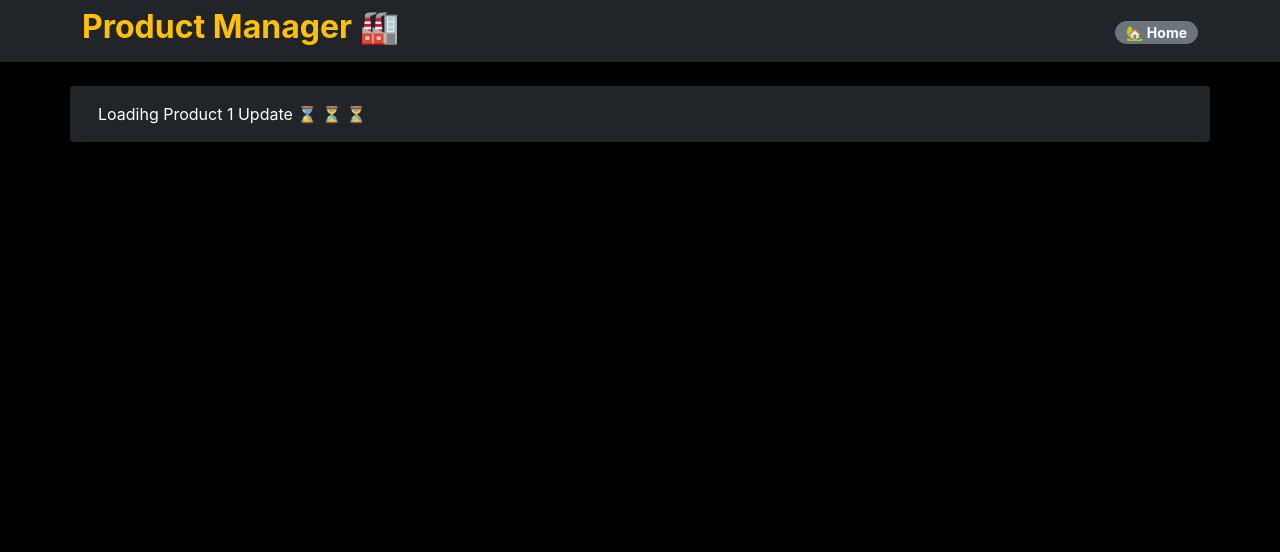
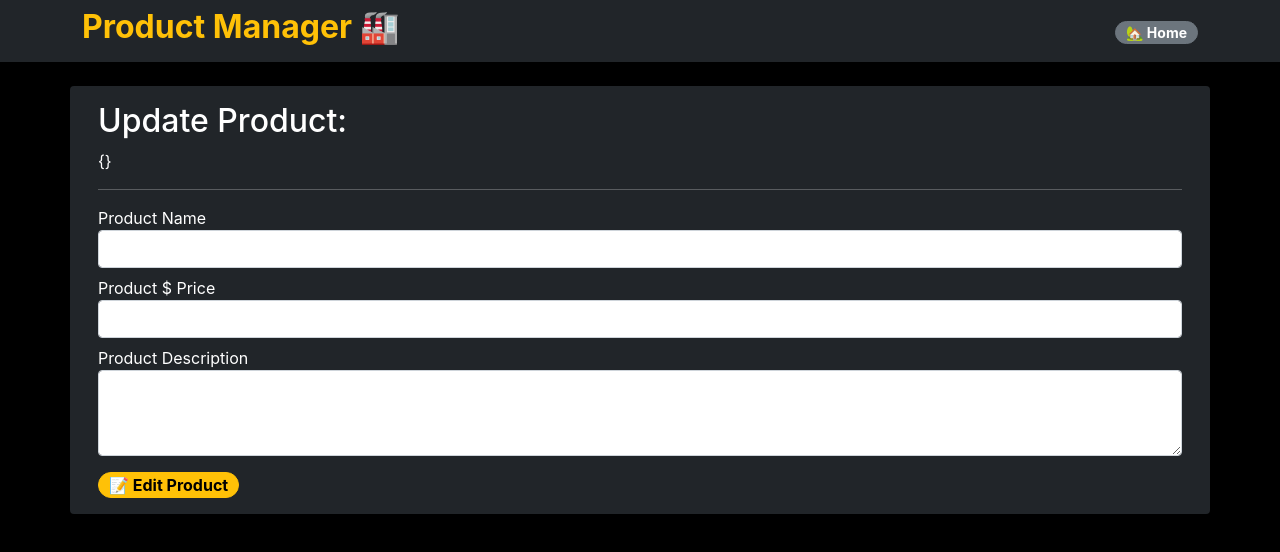
Before and after one commit to vircabading/Coding_Dojo_MERN_Stack_MERN_Fullstack_Project_Manager_V1, a React (Create React App) app in the folder client/: page /products/1/update in a window 1280 px wide. Shown: the top 552 px of the page. Built offline with nearby package versions, Linux system fonts and the light colour scheme; no server answers.

Commit message:
add form in updateProduct in client

```diff
--- a/client/src/views/ProductView.jsx
+++ b/client/src/views/ProductView.jsx
@@ -18,10 +18,7 @@ const ProductView = () => {
     // //// GET PRODUCT FROM API //////////////////
     useEffect(() => {
         axios.get("http://localhost:8000/api/products/" + id)
-            .then(response => {
-                console.log("Product:", JSON.stringify(response.data.product));
-                setProduct(response.data.product);
-            })
+            .then(response => setProduct(response.data.product))
             .catch(error => {
                 console.log("⚠⚠⚠ ERROR FOUND when looking for product ⚠⚠⚠")
             });
--- a/client/src/views/UpdateProductView.jsx
+++ b/client/src/views/UpdateProductView.jsx
@@ -1,4 +1,5 @@
-import React, { useState, useEffect} from 'react';
+import axios, { Axios } from 'axios';
+import React, { useState, useEffect } from 'react';
 import { useParams } from 'react-router-dom';
 
 ////////////////////////////////////////////////////
@@ -7,16 +8,55 @@ import { useParams } from 'react-router-dom';
 
 const UpdateProductView = () => {
     // //// FIELDS /////////////////////////////////
-    const [product, setProduct] = useState(null);
+    const [product, setProduct] = useState({});
     const { id } = useParams();
+
+    // //// GET PRODUCT FROM API ///////////////////
+    useEffect(() => {
+        axios.get("http://localhost:8000/api/products/" + id)
+            .then(res => setProduct(res.data.product))
+            .catch(err => console.log("⚠⚠⚠ ERROR FOUND when retrieving product ⚠⚠⚠"))
+    }, [])
+
+    const handleSubmit = () => {
+
+    }
 
     // //// OUTPUT /////////////////////////////////
     return (
         product
-        ?   <div >
+            ? <div >
                 <h2>Update Product:</h2>
+                <p>{JSON.stringify(product)}</p>
+                <hr />
+                <form onSubmit={e => handleSubmit(e)} >
+                    <div className="form-group mb-2">
+                        <label htmlFor="title">Product Name</label>
+                        <input type="text" className="form-control"
+                            id="title"
+                            value={ product.title }
+                            />
+                    </div>
+                    <div className="form-group mb-2">
+                        <label htmlFor="price">Product $ Price</label>
+                        <input type="number" className="form-control"
+                            id="price" min=".01" step="0.01"
+                            value={ product.price }
+                            />
+                    </div>
+                    <div className="form-group mb-2">
+                        <label htmlFor="description">Product Description</label>
+                        <textarea className="form-control"
+                            id="description" rows="3"
+                            value={ product.description }
+                            />
+                    </div>
+                    <button type="submit" class="btn btn-warning mt-2 round">
+                        <strong>📝 Edit Product</strong>
+                    </button>
+                </form>
             </div >
-        :   <div>Loadihg Product { id } Update ⌛ ⏳ ⏳</div>
+            : <div>Loadihg Product {id} Update ⌛ ⏳ ⏳</div>
     );
 };
 
```
